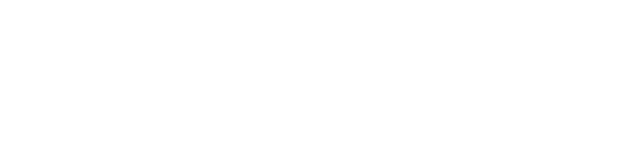
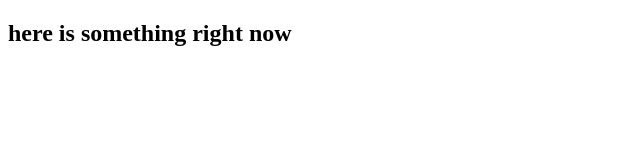
Before and after one commit to md-kamrul/test, a plain HTML site: page index.html in a window 1280 px wide. Shown: the whole page, without its empty margins (0-640 px from the left). Drawn offline with Linux system fonts and the light colour scheme.

```diff
--- a/index.html
+++ b/index.html
@@ -6,6 +6,6 @@
     <title>Document</title>
 </head>
 <body>
-
+    <h2>here is something right now</h2>
 </body>
 </html>
```
